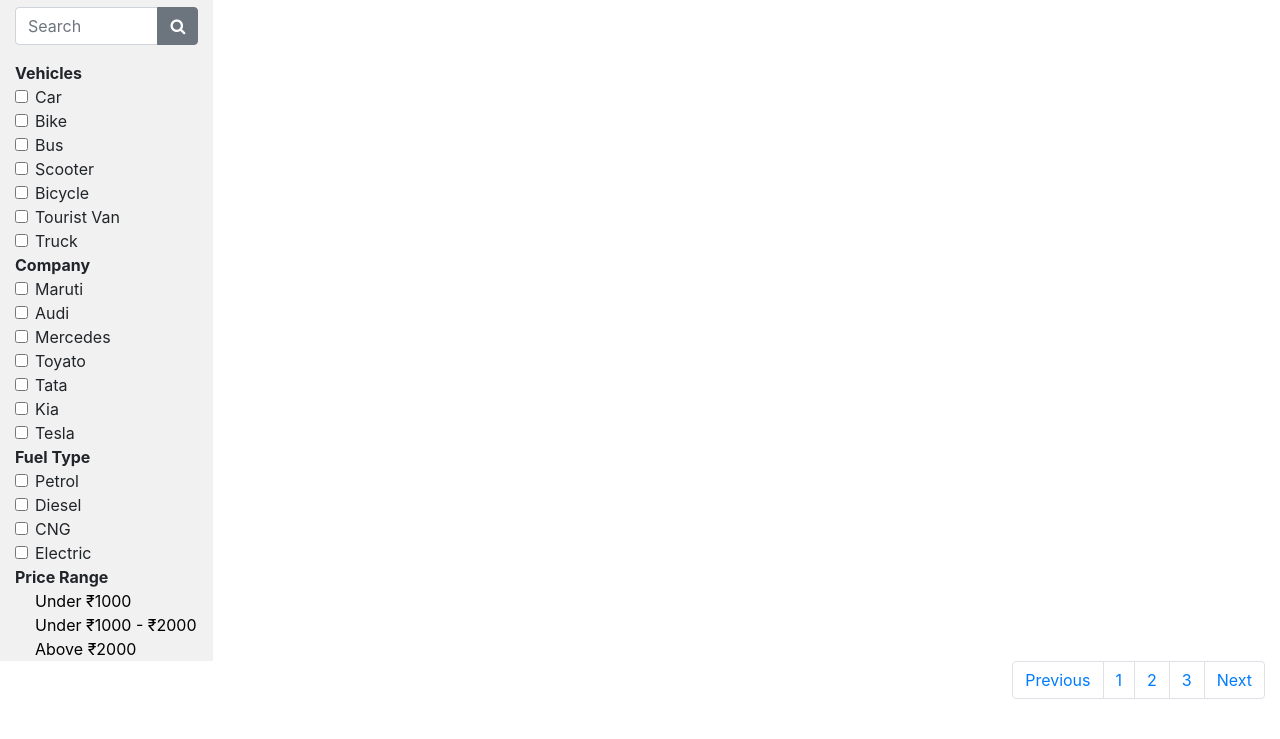
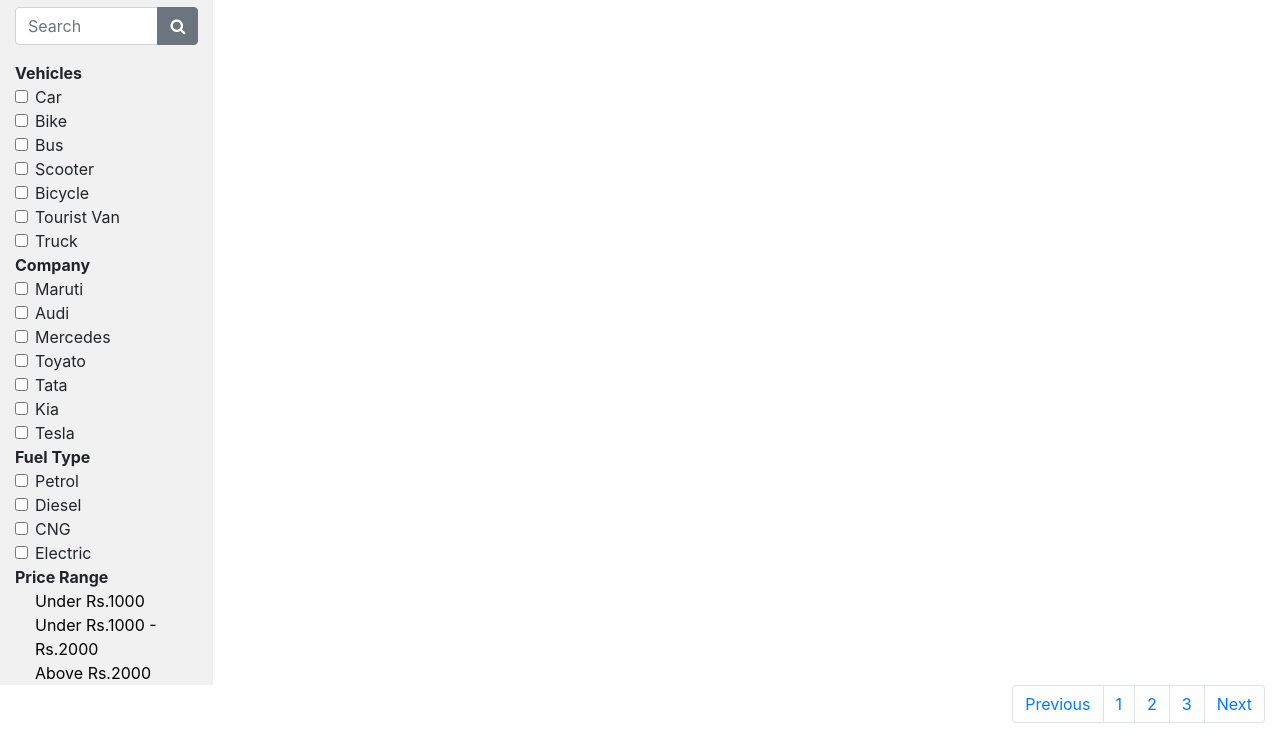
Before and after one commit to Kaumini-Perera/Group-19, a Django app: template vehicle_renting_system/Owner/templates/Owner_base.html in a window 1280 px wide. Shown: the part 67-806 px from the top of the page. Before the commit the page ends 766 px from the top, so only its background shows below. Run offline with Django 4.2, Linux system fonts and the light colour scheme; the template is opened without the code that fills it, so the values that code supplies are empty; some libraries are stand-ins or nearby versions.

Commit message:
Update templates

```diff
--- a/vehicle_renting_system/CustomerHome/templates/loggedinbase.html
+++ b/vehicle_renting_system/CustomerHome/templates/loggedinbase.html
@@ -160,9 +160,9 @@
                             <strong>Price Range</strong>
                             <div class="form-check">
                                 <a href="#" style="color: black;">
-                                    <label class="form-check-label justify-content-end" for="price" style="cursor: pointer;" onMouseOver="this.style.color='tomato'" onMouseOut="this.style.color='black'">Under ₹1000</label>
-                                    <label class="form-check-label justify-content-end" for="price" style="cursor: pointer;" onMouseOver="this.style.color='tomato'" onMouseOut="this.style.color='black'">Under ₹1000 - ₹2000</label>
-                                    <label class="form-check-label justify-content-end" for="price" style="cursor: pointer;" onMouseOver="this.style.color='tomato'" onMouseOut="this.style.color='black'">Above ₹2000</label>
+                                    <label class="form-check-label justify-content-end" for="price" style="cursor: pointer;" onMouseOver="this.style.color='tomato'" onMouseOut="this.style.color='black'">Under Rs.1000</label>
+                                    <label class="form-check-label justify-content-end" for="price" style="cursor: pointer;" onMouseOver="this.style.color='tomato'" onMouseOut="this.style.color='black'">Under Rs.1000 - Rs.2000</label>
+                                    <label class="form-check-label justify-content-end" for="price" style="cursor: pointer;" onMouseOver="this.style.color='tomato'" onMouseOut="this.style.color='black'">Above Rs.2000</label>
                                 </a>
                             </div>
 
--- a/vehicle_renting_system/Manager/templates/Manager_base.html
+++ b/vehicle_renting_system/Manager/templates/Manager_base.html
@@ -185,9 +185,9 @@
                             <strong>Price Range</strong>
                             <div class="form-check">
                                 <a href="#" style="color: black;">
-                                    <label class="form-check-label justify-content-end" for="price" style="cursor: pointer;" onMouseOver="this.style.color='tomato'" onMouseOut="this.style.color='black'">Under ₹1000</label>
-                                    <label class="form-check-label justify-content-end" for="price" style="cursor: pointer;" onMouseOver="this.style.color='tomato'" onMouseOut="this.style.color='black'">Under ₹1000 - ₹2000</label>
-                                    <label class="form-check-label justify-content-end" for="price" style="cursor: pointer;" onMouseOver="this.style.color='tomato'" onMouseOut="this.style.color='black'">Above ₹2000</label>
+                                    <label class="form-check-label justify-content-end" for="price" style="cursor: pointer;" onMouseOver="this.style.color='tomato'" onMouseOut="this.style.color='black'">Under Rs.1000</label>
+                                    <label class="form-check-label justify-content-end" for="price" style="cursor: pointer;" onMouseOver="this.style.color='tomato'" onMouseOut="this.style.color='black'">Under Rs.1000 - Rs.2000</label>
+                                    <label class="form-check-label justify-content-end" for="price" style="cursor: pointer;" onMouseOver="this.style.color='tomato'" onMouseOut="this.style.color='black'">Above Rs.2000</label>
                                 </a>
                             </div>
 
--- a/vehicle_renting_system/Manager/templates/Manager_showdetails.html
+++ b/vehicle_renting_system/Manager/templates/Manager_showdetails.html
@@ -212,7 +212,7 @@
                                 <h6 class="mb-0">Price</h6>
                             </div>
                             <div class="col-sm-9 text-secondary">
-                                ₹{{vehicle.Vehicle_price}} (per day)
+                                Rs.{{vehicle.Vehicle_price}} (per day)
                             </div>
                         </div>
                     </div>
--- a/vehicle_renting_system/Owner/templates/Owner_base.html
+++ b/vehicle_renting_system/Owner/templates/Owner_base.html
@@ -199,9 +199,9 @@
                             <strong>Price Range</strong>
                             <div class="form-check">
                                 <a href="#" style="color: black;">
-                                    <label class="form-check-label justify-content-end" for="price" style="cursor: pointer;" onMouseOver="this.style.color='tomato'" onMouseOut="this.style.color='black'">Under ₹1000</label>
-                                    <label class="form-check-label justify-content-end" for="price" style="cursor: pointer;" onMouseOver="this.style.color='tomato'" onMouseOut="this.style.color='black'">Under ₹1000 - ₹2000</label>
-                                    <label class="form-check-label justify-content-end" for="price" style="cursor: pointer;" onMouseOver="this.style.color='tomato'" onMouseOut="this.style.color='black'">Above ₹2000</label>
+                                    <label class="form-check-label justify-content-end" for="price" style="cursor: pointer;" onMouseOver="this.style.color='tomato'" onMouseOut="this.style.color='black'">Under Rs.1000</label>
+                                    <label class="form-check-label justify-content-end" for="price" style="cursor: pointer;" onMouseOver="this.style.color='tomato'" onMouseOut="this.style.color='black'">Under Rs.1000 - Rs.2000</label>
+                                    <label class="form-check-label justify-content-end" for="price" style="cursor: pointer;" onMouseOver="this.style.color='tomato'" onMouseOut="this.style.color='black'">Above Rs.2000</label>
                                 </a>
                             </div>
 
```
